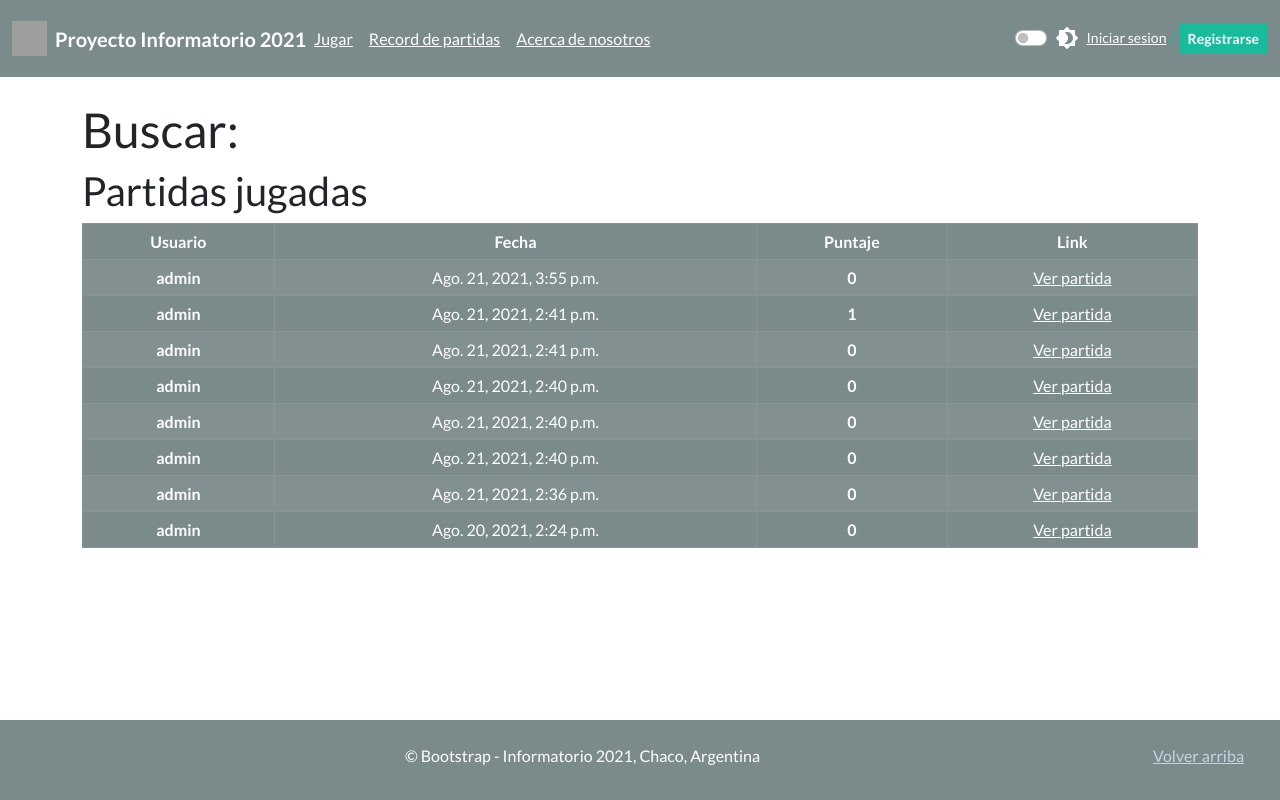
After one commit to Enzostik/Proyecto_InfoCh2021, a Django app: page /partida/buscar/ in a window 1280 px wide. The commit adds this page. Run offline with Django 3.2, Linux system fonts and the light colour scheme; data comes from the database, SQL or seed files in the repository; both versions use the stored data as it was after the commit; some libraries are stand-ins or nearby versions; grey boxes are pictures that could not be loaded.

Commit message:
Diseño básico del buscador de partidas

```diff
--- a/authusuario/views.py
+++ b/authusuario/views.py
@@ -164,5 +164,5 @@ def ver_usuario(request,id):
     #para la tabla de partidas jugadas en el parfil
     pag = request.GET.get('page', 1)
     partidas= revisar_partida(buscar_partida(usuario_obj,"fecha"),int(pag),10)
-    context={"usuario":usuario_obj,"visibilidad":datos,"partidas":partidas}
+    context={"usuario":usuario_obj,"visibilidad":datos,"partidas":partidas,"ranking":False}
     return render(request, 'user/user.html',context)
--- a/juego_chaco/urls.py
+++ b/juego_chaco/urls.py
@@ -6,4 +6,5 @@ urlpatterns = [
     path('jugar/',views.jugar,name="jugar"),
     path('jugar/?level=<int:cant>&temas=<str:temas>',views.jugar,name="jugar"),
     path('ver/<str:id>',views.ver_partida,name="ver-partida"),
+    path('buscar/',views.buscador,name="buscar-partida"),
 ]
--- a/juego_chaco/views.py
+++ b/juego_chaco/views.py
@@ -8,7 +8,10 @@ from django.core.paginator import Paginator, EmptyPage, PageNotAnInteger
 
 #cargar los modelos de db
 from .models import Pregunta, Respuesta, Partida
+from django.db.models import Q #para busqueda de lista de palabras
+from functools import reduce #para busqueda de lista de palabras
 from datetime import datetime
+
 
 nombre_clasificaciones={
     'CULTURA':'Cultura y arte',
@@ -130,3 +133,25 @@ def revisar_partida(partidas,page,cant):
         return paginator.page(1)
     except EmptyPage:
         return paginator.page(paginator.num_pages)
+
+def buscador(request):
+    #armar la url: /?page=&search=&ord=&met=&num=
+    #configuracion y variables de búsqueda
+    page=request.GET.get('page', 1) #numero de la página de resultados
+    buscar = request.GET.get('search', None)
+    orden = request.GET.get('ord', 0) #por defecto busca descendente
+    metodo = request.GET.get('met', "fecha") #por defecto busca por fecha
+    cantidad = request.GET.get('num', 20) #Cantidad por página, 20 por defecto
+
+    orden=["-",""][int(orden)]
+
+    if buscar:#si se define palabras clave las filtra
+        buscar=buscar.split("+¡")[0:-1]
+        partidas=Partida.objects.filter(reduce(lambda x, y: x | y, [Q(usuario__contains=x) for x in buscar])).order_by(orden+metodo)
+    else: #en caso contrario busca todas las partidas en la db
+        partidas=Partida.objects.all().order_by(orden+metodo)
+    print(orden+metodo)
+    resultados_paginados=revisar_partida(partidas,int(page),int(cantidad))
+
+    context={"partidas":resultados_paginados, "ranking":True}
+    return render(request, 'juego/buscador_partidas.html',context)
--- /dev/null
+++ b/templates/juego/buscador_partidas.html
@@ -0,0 +1,16 @@
+{% extends 'base.html' %}
+{% block titulo %}- Buscar{% endblock %}
+{% block content %}
+
+<div class="container">
+    <div class="col g-3 py-4">
+        <div class="row">
+            <h1>Buscar:</h2>
+        </div>
+        <div class="row">
+            <div>{% include 'partials/_tableresults.html' %}</div>
+        </div>
+    </div>
+</div>
+
+{% endblock %}
--- a/templates/partials/_header.html
+++ b/templates/partials/_header.html
@@ -12,7 +12,7 @@
         <ul class="navbar-nav me-auto mb-2 mb-md-0">
           <!-- la href puede ser con "add-ejemplo" o cargarlo -->
           <li class="nav-link"><a href={% url 'nuevo-juego' %} class="text-white">Jugar</a></li>
-          <li class="nav-link"><a href='#' class="text-white"></a>Record de partidas</li>
+          <li class="nav-link"><a href={% url 'buscar-partida' %} class="text-white">Record de partidas</a></li>
           <li class="nav-link"><a href={% url 'nosotros' %} class="text-white">Acerca de nosotros</a></li>
         </ul>
         <div class="nav-link p-0 px-2">
--- a/templates/partials/_tableresults.html
+++ b/templates/partials/_tableresults.html
@@ -3,6 +3,9 @@
 <table class="table table-dark table-bordered table-striped table-hover">
     <thead class="thead-dark text-center">
         <tr>
+            {% if ranking %}
+            <th>Usuario</th>
+            {% endif %}
             <th>Fecha</th>
             <th>Puntaje</th>
             <th>Link</th>
@@ -60,6 +63,9 @@
         <!--Contenido: Partidas del usuario-->
         {% for partida in partidas %}
         <tr  class="text-center">
+            {% if ranking %}
+            <th>{{partida.usuario}}</th>
+            {% endif %}
             <td>{{partida.fecha}}</td>
             <td><b>{{partida.puntuacion}}</b></td>
             <td><a href="{% url 'ver-partida' partida.id %}" style="color:#fff">Ver partida</a></td>
--- a/templates/user/user.html
+++ b/templates/user/user.html
@@ -1,5 +1,5 @@
 {% extends 'base.html' %}
-
+{% block titulo %}- Editar perfil{% endblock %}
 {% block content %}
 
 <div class="container">
```
Also changed, not shown: db.sqlite3.
